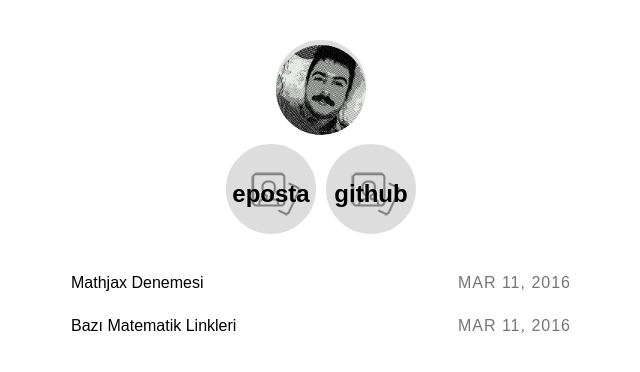
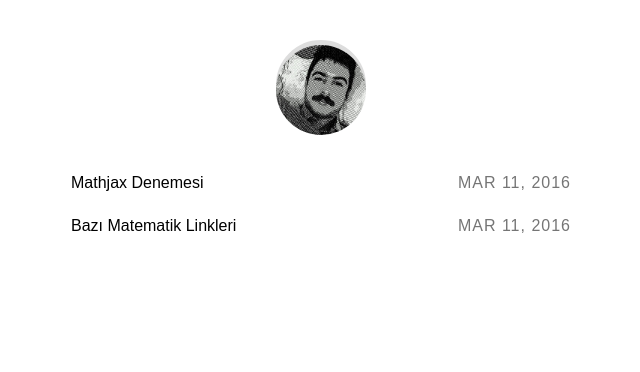
Before and after one commit to hakanergul/hakanergul.github.io, a Jekyll site: the page built from index.html, in a window 1280 px wide. Shown: the top 372 px of the page, without its empty margins (319-959 px from the left). Built offline with Jekyll 4.4.1, drawn with Linux system fonts in a browser that asks for light colours; some web fonts are replaced.

Commit message:
Update header.html

```diff
--- a/_includes/header.html
+++ b/_includes/header.html
@@ -11,7 +11,5 @@
 	<a href="{{ link | prepend: site.baseurl }}">
 		<img src="{{ site.baseurl }}/assets/ben.jpg" class="gravatar">
 	</a>
- <span class="logo-prompt">{{ prompt }} </span>
-	</br> <a href="mailto:hknrgl@gmail.com">eposta</a><a href="https://github.com/hakanergul">github</a>
-
+ <span class="logo-prompt">{{ prompt }}</span>
 </aside>
```
